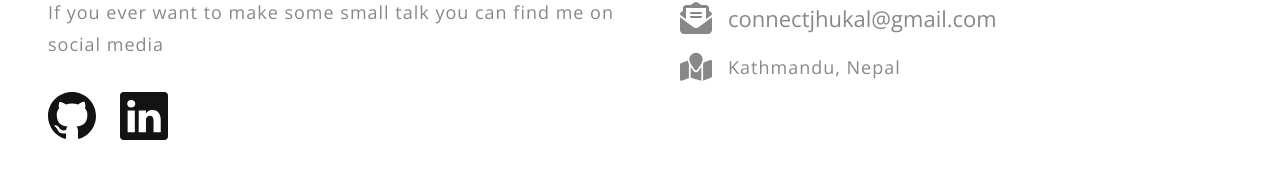
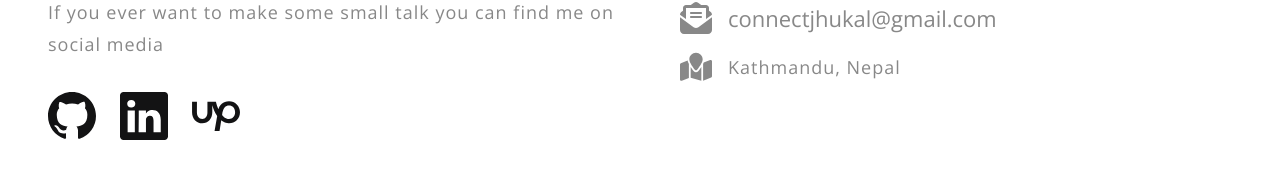
Before and after one commit to Arjun-Jhukal/arjun, a Next.js app: page / in a window 1280 px wide. Shown: the part 7383-7573 px from the top of the page. Built offline with nearby package versions, Linux system fonts and the light colour scheme.

Commit message:
minor change

```diff
--- a/src/components/sections/contact/index.tsx
+++ b/src/components/sections/contact/index.tsx
@@ -6,6 +6,7 @@ import "./contact.scss";
 import PhoneIcon from "@/Icons/Phone";
 import MailIcon from "@/Icons/Mail";
 import LocationIcon from "@/Icons/Location";
+import UpworkIcon from "@/Icons/upwork";
 export default function Contact() {
   return (
     <section className="contact ">
@@ -24,6 +25,13 @@ export default function Contact() {
                 target="_blank"
               >
                 <LinkedInIcon />
+              </Link>
+              <Link
+                href={"https://www.upwork.com/freelancers/~01203b19e827ffa79f?mp_source=share"}
+                className="hover:scale-105 transition-transform duration-200 ease-in"
+                target="_blank"
+              >
+                <UpworkIcon />
               </Link>
             </div>
           </div>
```
